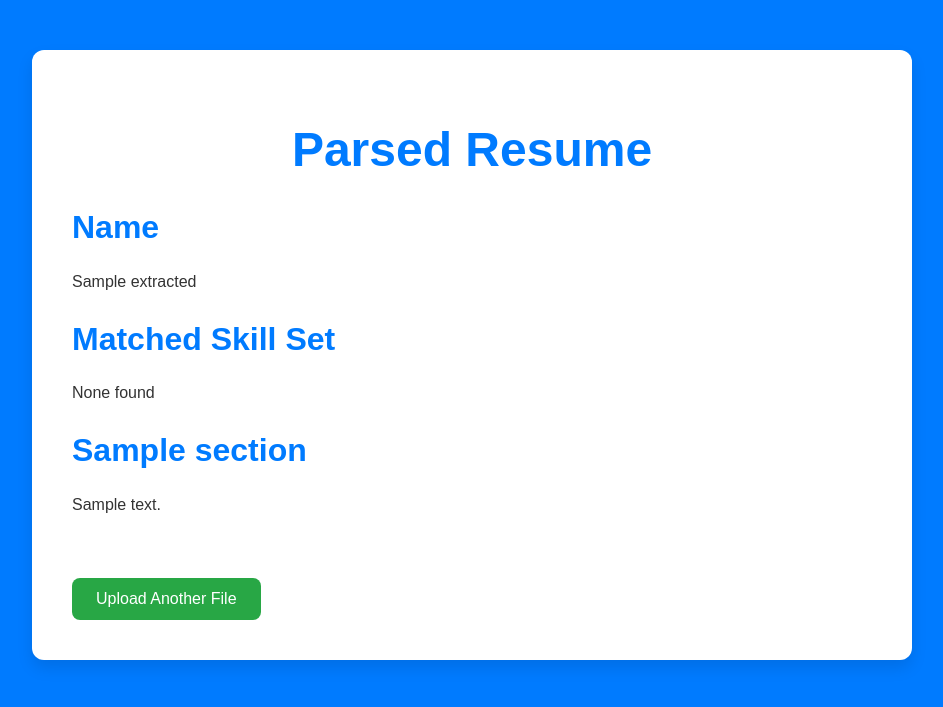
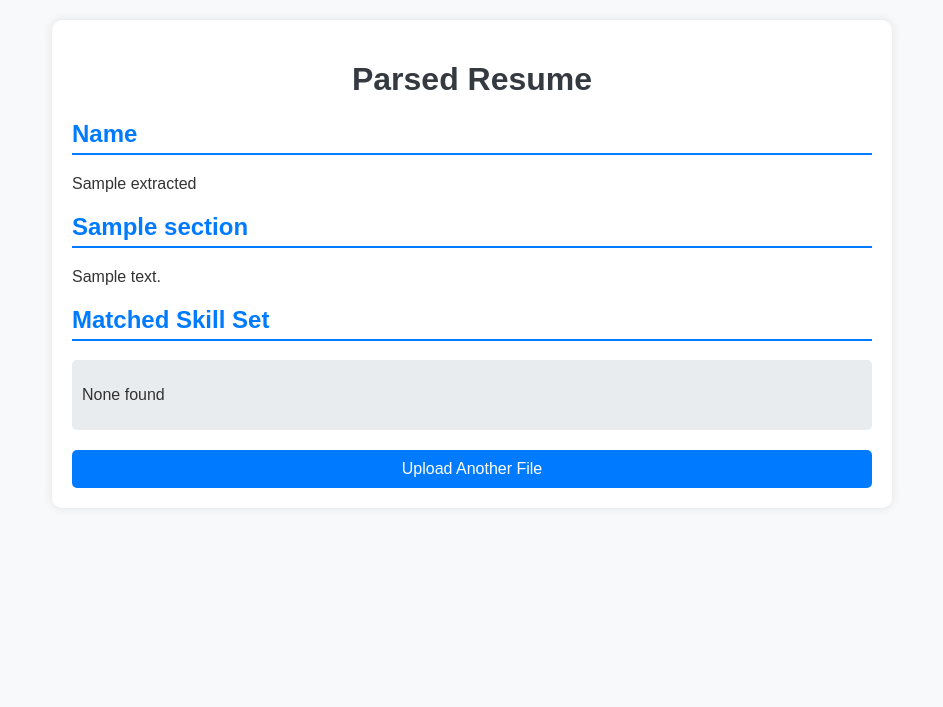
Before and after one commit to OmkarBoralkar1/resume_parsing, a Flask app: template templates/parsed_resume.html in a window 1280 px wide. Shown: the top 707 px of the page, without its empty margins (168-1111 px from the left). Run offline with Flask 3, Linux system fonts and the light colour scheme; the template is opened without the code that fills it: most values are stand-ins (such as "Sample title", 1, 10 or a date in 2020).

```diff
--- a/app.py
+++ b/app.py
@@ -28,4 +28,4 @@ def upload_pdf():
     return render_template("upload.html")
 
 if __name__ == '__main__':
-    app.run(debug=True, port=50033)
+    app.run(debug=True, port=50038)
--- a/config.py
+++ b/config.py
@@ -5,7 +5,7 @@ os.makedirs(UPLOAD_FOLDER, exist_ok=True)
 
 SKILL_SET = [
     # Web Development
-    "HTML", "CSS", "JavaScript", "React", "PHP", "Node.js", "Express.js", "RESTful APIs",
+    "HTML", "CSS", "JavaScript", "React", "PHP", "Node.js", "Express.js", "RESTful APIs","NLTK"
 
     # Databases
     "MySQL", "PostgreSQL", "MongoDB",
--- a/static/parsed_resume.css
+++ b/static/parsed_resume.css
@@ -1,67 +1,49 @@
 body {
     font-family: Arial, sans-serif;
+    background-color: #f8f9fa;
     margin: 0;
-    padding: 0;
-    background-color: #007bff;
+    padding: 20px;
+}
+.container {
+    max-width: 800px;
+    margin: auto;
+    background: white;
+    padding: 20px;
+    border-radius: 10px;
+    box-shadow: 0 0 10px rgba(0, 0, 0, 0.1);
+}
+h1 {
+    text-align: center;
+    color: #343a40;
+}
+h2 {
+    color: #007bff;
+    border-bottom: 2px solid #007bff;
+    padding-bottom: 5px;
+}
+p, span {
+    font-size: 16px;
     color: #333;
 }
-
-.container {
-    background-color: #ffffff;
-    margin: 50px auto;
-    padding: 40px;
-    border-radius: 12px;
-    max-width: 800px;
-    box-shadow: 0 8px 16px rgba(0, 0, 0, 0.1);
+.subheading {
+    font-weight: bold;
+    color: #495057;
 }
-
-h1 {
-    color: #007bff;
+.skill-set {
+    background: #e9ecef;
+    padding: 10px;
+    border-radius: 5px;
+}
+.upload-link {
+    display: block;
     text-align: center;
-    font-size: 3rem;
+    margin-top: 20px;
+    text-decoration: none;
+    color: white;
+    background: #007bff;
+    padding: 10px 15px;
+    border-radius: 5px;
 }
-
-h2 {
-    color: #007bff;
-    margin-top: 30px;
-    font-size: 2rem;
+.upload-link:hover {
+    background: #0056b3;
 }
-
-.highlight {
-    color: #007bff;
-}
-
-span.subheading {
-    font-weight: bold;
-    color: #007bff;
-}
-
-a {
-    display: inline-block;
-    margin-top: 30px;
-    text-decoration: none;
-    background-color: #28a745;
-    color: white;
-    padding: 12px 24px;
-    border-radius: 8px;
-    transition: background-color 0.3s;
-}
-
-a:hover {
-    background-color: #218838;
-}
-
-/* Responsive Design */
-@media (max-width: 600px) {
-    .container {
-        padding: 20px;
-    }
-
-    h1 {
-        font-size: 2rem;
-    }
-
-    h2 {
-        font-size: 1.5rem;
-    }
-}
--- a/templates/parsed_resume.html
+++ b/templates/parsed_resume.html
@@ -1,39 +1,54 @@
-<!doctype html>
+<!DOCTYPE html>
 <html lang="en">
 <head>
+    <!-- Meta tags for character encoding and responsive design -->
     <meta charset="UTF-8">
     <meta name="viewport" content="width=device-width, initial-scale=1.0">
+
+    <!-- Page Title -->
     <title>Resume Parser</title>
+
+    <!-- Linking the CSS file for styling -->
     <link rel="stylesheet" href="{{ url_for('static', filename='parsed_resume.css') }}">
 </head>
 <body>
     <div class="container">
+        <!-- Main heading of the page -->
         <h1>Parsed Resume</h1>
 
-        <h2 class="highlight">Name</h2>
+        <!-- Display the extracted name -->
+        <h2>Name</h2>
         <p>{{ extracted_data['Name'] }}</p>
 
-        <h2>Matched Skill Set</h2>
-        <p>{{ ", ".join(extracted_data['Matched Skills']) if extracted_data['Matched Skills'] else "None found" }}</p>
-
+        <!-- Loop through extracted resume sections dynamically -->
         {% for section, content in extracted_data.items() %}
-            {% if section not in ['Name', 'Matched Skills'] %}
-                <h2>{{ section }}</h2>
-                {% for line in content.split('\n') if content %}
-
-                    {% if line.strip() %}
-                        {% if ":" in line %}
-                            <span class="subheading">{{ line.split(":")[0] }}:</span> {{ line.split(":")[1] }}<br>
-                        {% else %}
-                            <p>{{ line }}</p>
+            {% if section not in ['Name', 'Matched Skills'] %}  <!-- Exclude Name & Matched Skills -->
+                <h2>{{ section }}</h2>  <!-- Display section heading -->
+                <div>
+                    {% for line in content.split('\n') if content %}  <!-- Split content into lines -->
+                        {% if line.strip() %}  <!-- Ignore empty lines -->
+                            {% if ":" in line %}  <!-- If the line contains a colon, assume it's a key-value pair -->
+                                <span class="subheading">{{ line.split(":")[0] }}:</span>
+                                {{ line.split(":")[1] }}<br>  <!-- Extract key-value and format -->
+                            {% else %}
+                                <p>{{ line }}</p>  <!-- Display the line normally -->
+                            {% endif %}
                         {% endif %}
-                    {% endif %}
-                {% endfor %}
+                    {% endfor %}
+                </div>
             {% endif %}
         {% endfor %}
 
-        <br>
-        <a href="/">Upload Another File</a>
+        <!-- Display the matched skills from the extracted data -->
+        <h2>Matched Skill Set</h2>
+        <div class="skill-set">
+            <p>
+                {{ ", ".join(extracted_data['Matched Skills']) if extracted_data['Matched Skills'] else "None found" }}
+            </p>  <!-- Join skills with commas or display 'None found' if empty -->
+        </div>
+
+        <!-- Link to upload another resume -->
+        <a href="/" class="upload-link">Upload Another File</a>
     </div>
 </body>
 </html>
```
Also changed, not shown: extractors/pdf_extractor.py (+48 -31 lines), 1 other file.
